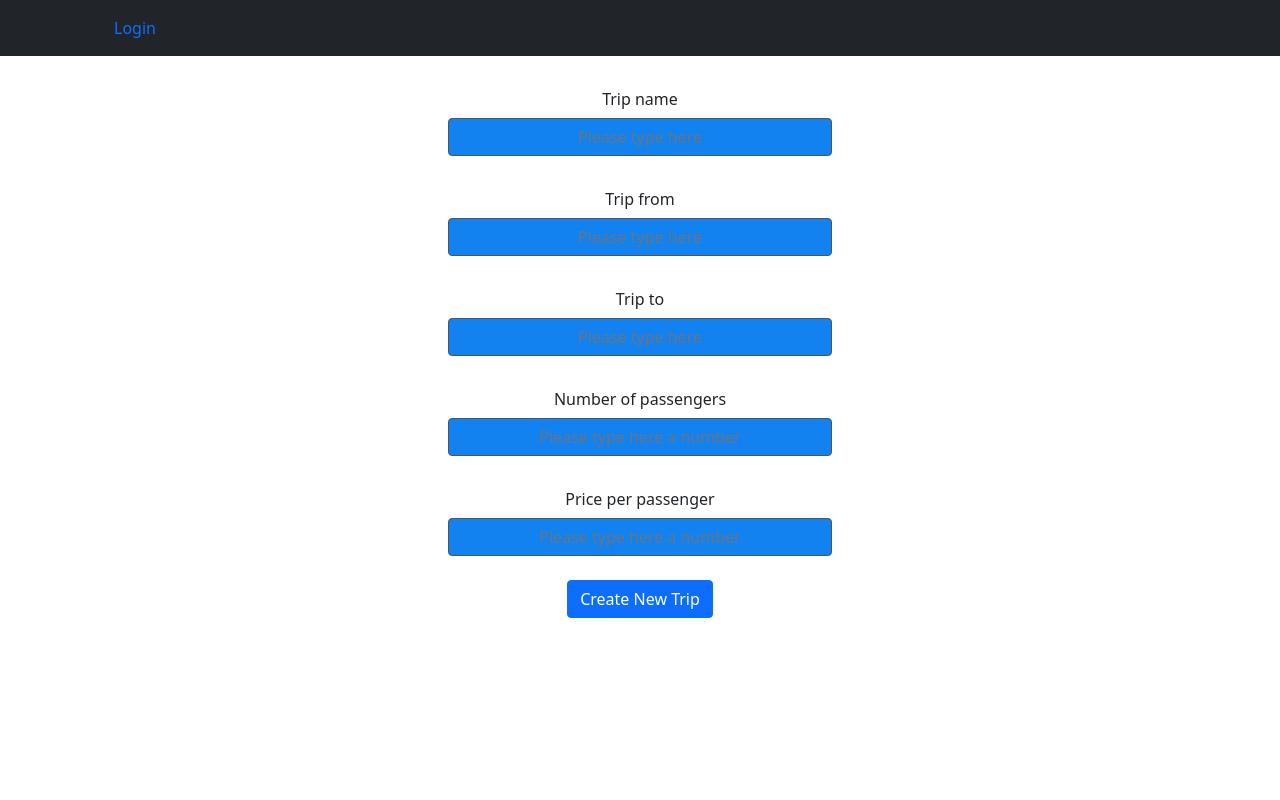
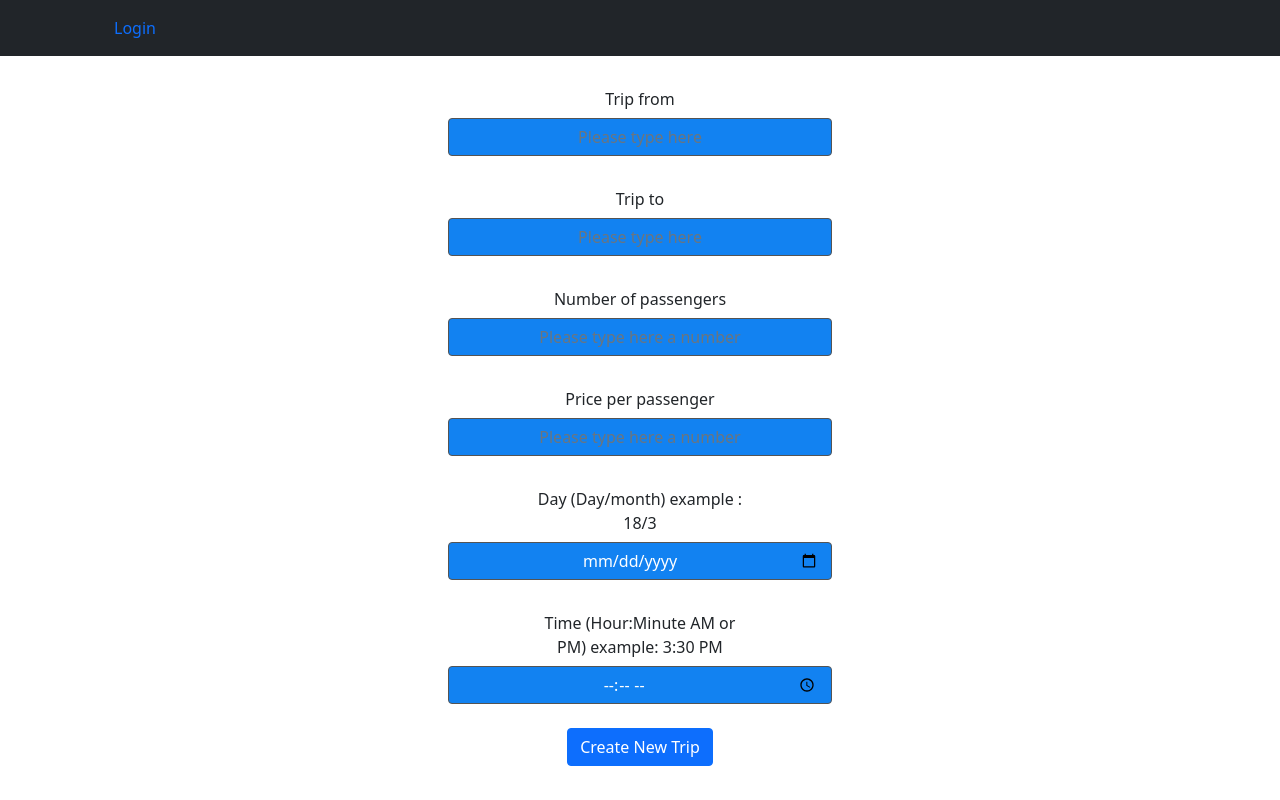
Before and after one commit to Web-Challengers-P6/MERAKI_Academy_Project_6, a React (Create React App) app in the folder frontend/: page /addTrip in a window 1280 px wide. Shown: the top 800 px of the page. Built offline with nearby package versions, Linux system fonts and the light colour scheme.

Commit message:
add trip added inputs

```diff
--- a/frontend/src/components/add trip/addtrip.js
+++ b/frontend/src/components/add trip/addtrip.js
@@ -28,6 +28,8 @@ const NewTrip = () => {
   const [TRIPto, setTRIPto] = useState("");
   const [numbersite, setnumbersite] = useState();
   const [Price, setPrice] = useState();
+  const [Datetrip, setDatetrip] = useState("");
+  const [Timetrip, setTimetrip] = useState("");
 
   const createNewTrip = async (e) => {
     e.preventDefault();
@@ -38,6 +40,8 @@ const NewTrip = () => {
         TRIPto,
         numbersite,
         Price,
+        Datetrip,
+        Timetrip
       };
       const result = await axios.post(
         "http://localhost:5000/trip/createNewTrip",
@@ -47,6 +51,8 @@ const NewTrip = () => {
           TRIPto,
           numbersite,
           Price,
+          Datetrip,
+          Timetrip
         },
         {
           headers: {
@@ -85,17 +91,7 @@ const NewTrip = () => {
     <>
       <br />
       <form onSubmit={createNewTrip}>
-        <label for="inputEmail3" class="col-sm-2 col-form-label">
-          Trip name
-        </label>
-        <input
-          type="text"
-          placeholder="Please type here"
-          className="form-control"
-          id="formGroupExampleInput"
-          onChange={(e) => settripName(e.target.value)}
-        />
-        <br />
+
         <label for="inputEmail3" class="col-sm-2 col-form-label">
           Trip from
         </label>
@@ -136,6 +132,28 @@ const NewTrip = () => {
           onChange={(e) => setPrice(e.target.value)}
         ></input>
    <br />
+   <label for="inputEmail3" class="col-sm-2 col-form-label">
+          Day (Day/month) example : 18/3
+        </label>
+        <input
+          placeholder="Please type here the date of the trip"
+          className="form-control"
+          id="formGroupExampleInput"
+          type="date"
+          onChange={(e) => setDatetrip(e.target.value)}
+        ></input>
+        <br />
+   <label for="inputEmail3" class="col-sm-2 col-form-label">
+          Time (Hour:Minute AM or PM) example: 3:30 PM
+        </label>
+        <input
+          placeholder="Please type here the time of the trip"
+          className="form-control"
+          id="formGroupExampleInput"
+          type="time"
+          onChange={(e) => setTimetrip(e.target.value)}
+        ></input>
+        <br/>
         <Button type = "submit" variant="primary">Create New Trip</Button>
       </form>
       {status
```
